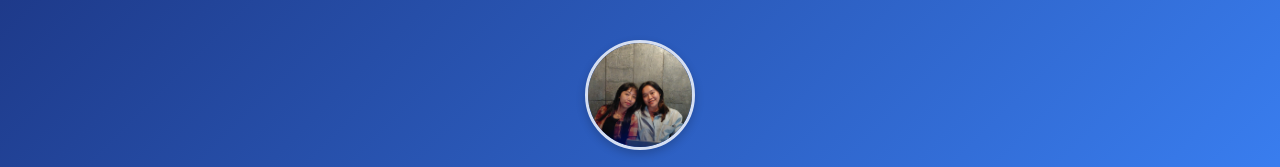
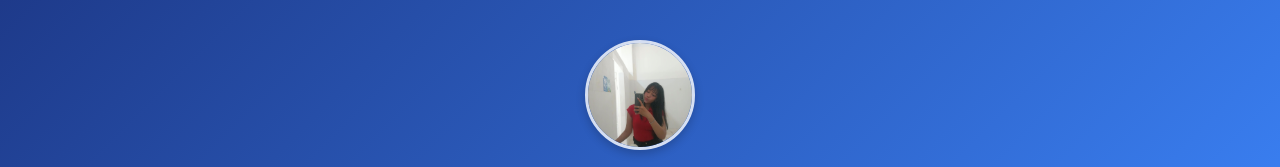
Before and after one commit to gwechuuu/Prak04-praktik-css-, a plain HTML site: page index.html in a window 1280 px wide. Shown: the top 167 px of the page. Drawn offline with Linux system fonts and the light colour scheme.

Commit message:
Mengganti foto profil ke fotogg.jpeg

```diff
--- a/index.html
+++ b/index.html
@@ -10,7 +10,7 @@
 
     <!-- Header dengan latar biru & foto lingkaran -->
     <header>
-        <img src="profil.jpeg" alt="Foto Profil Gyraldine" class="profile-img">
+        <img src="fotogg.jpeg" alt="Foto Profil Gyraldine" class="profile-img">
         <h1>GYRALDINE AGUSTIWI</h1>
         <p>H1101241017 - Mahasiswi Sistem Informasi Universitas Tanjungpura</p>
     </header>
```
Also changed, not shown: fotogg.jpeg (added).
